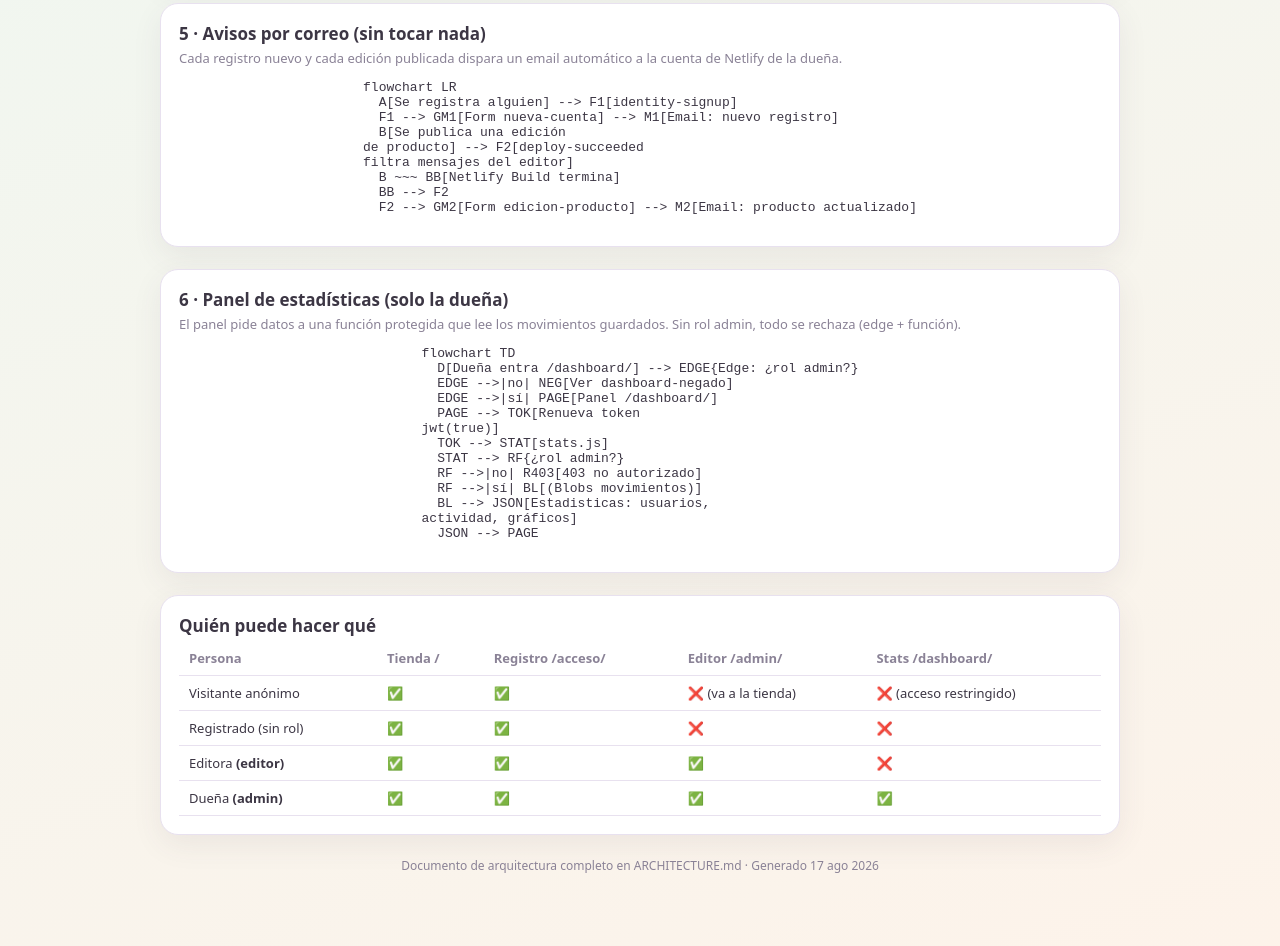
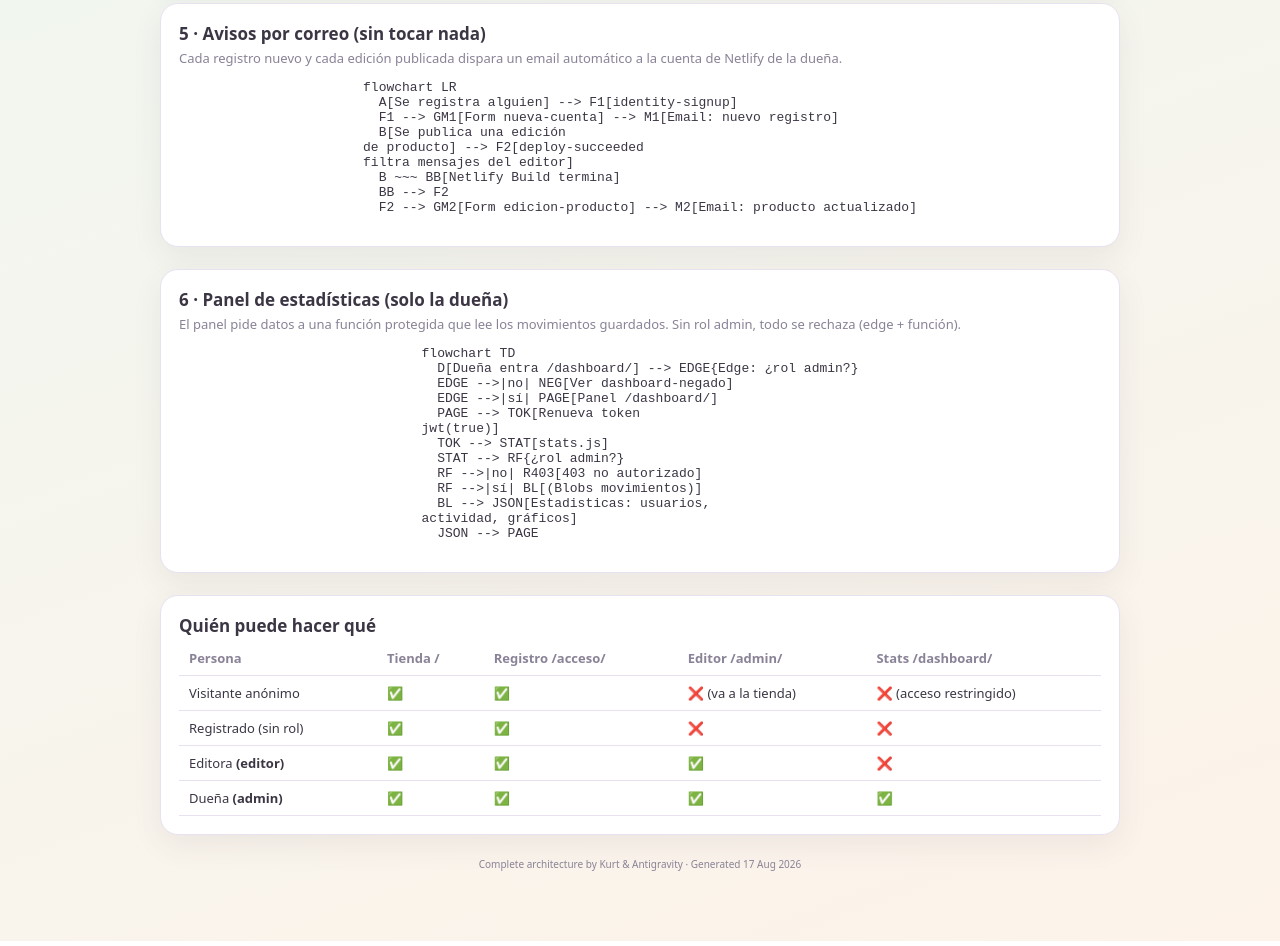
Before and after one commit to kurcitoprogramador/de-todo, a website: page arquitectura-visual.html in a window 1280 px wide. Shown: the part 1847-2793 px from the top of the page. Drawn offline with Linux system fonts and the light colour scheme; a script that the page names is missing.

Commit message:
docs: small English credit line in visual architecture footer

```diff
--- a/arquitectura-visual.html
+++ b/arquitectura-visual.html
@@ -202,7 +202,7 @@ flowchart TD
     </table>
   </div>
 
-  <p style="text-align:center;color:var(--ink-soft);font-size:12px">Documento de arquitectura completo en ARCHITECTURE.md · Generado 17 ago 2026</p>
+  <p style="text-align:center;color:var(--ink-soft);font-size:10px">Complete architecture by Kurt &amp; Antigravity · Generated 17 Aug 2026</p>
 </div>
 
 <script src="https://cdn.jsdelivr.net/npm/mermaid@11/dist/mermaid.min.js"></script>
```
